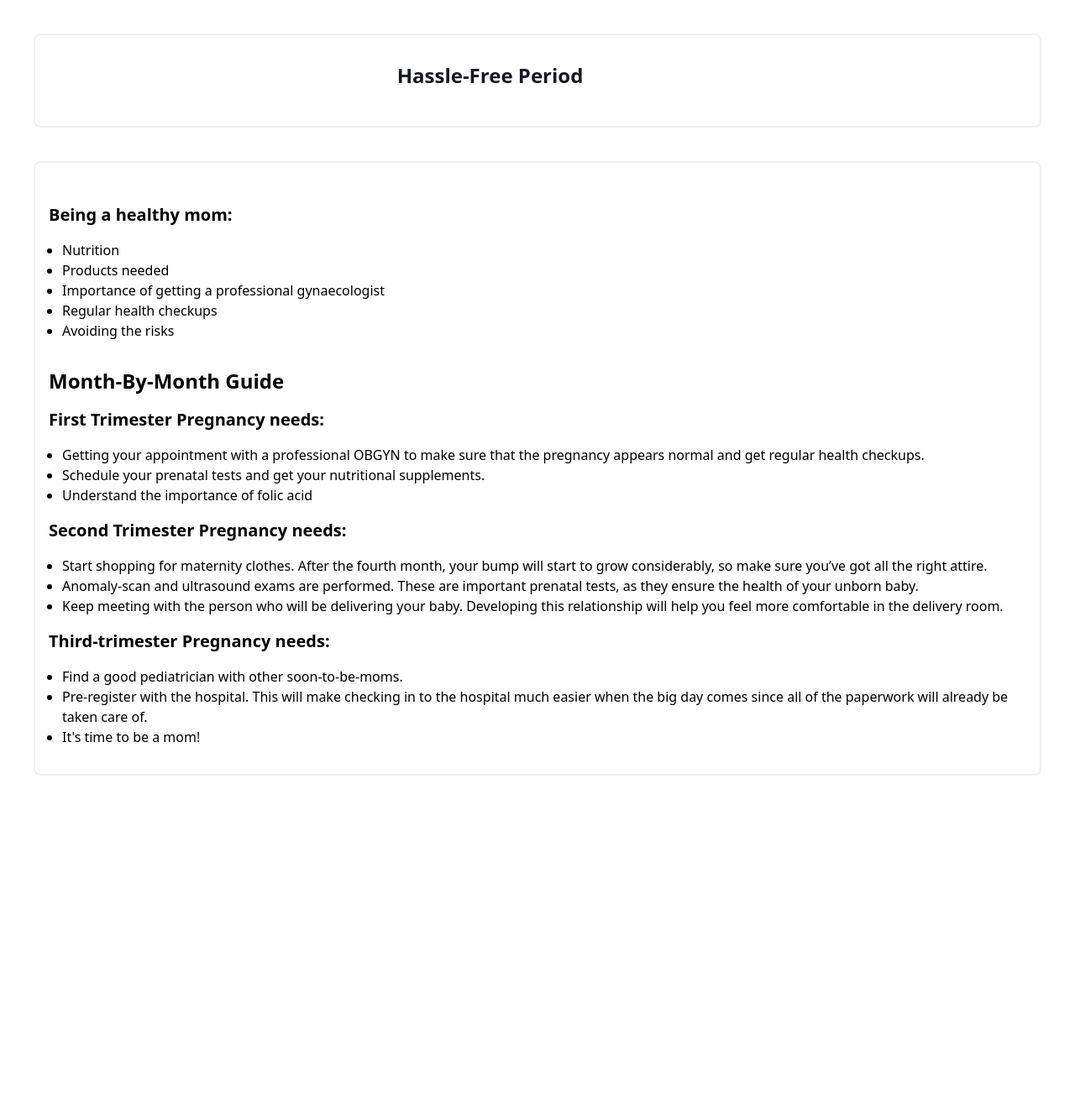
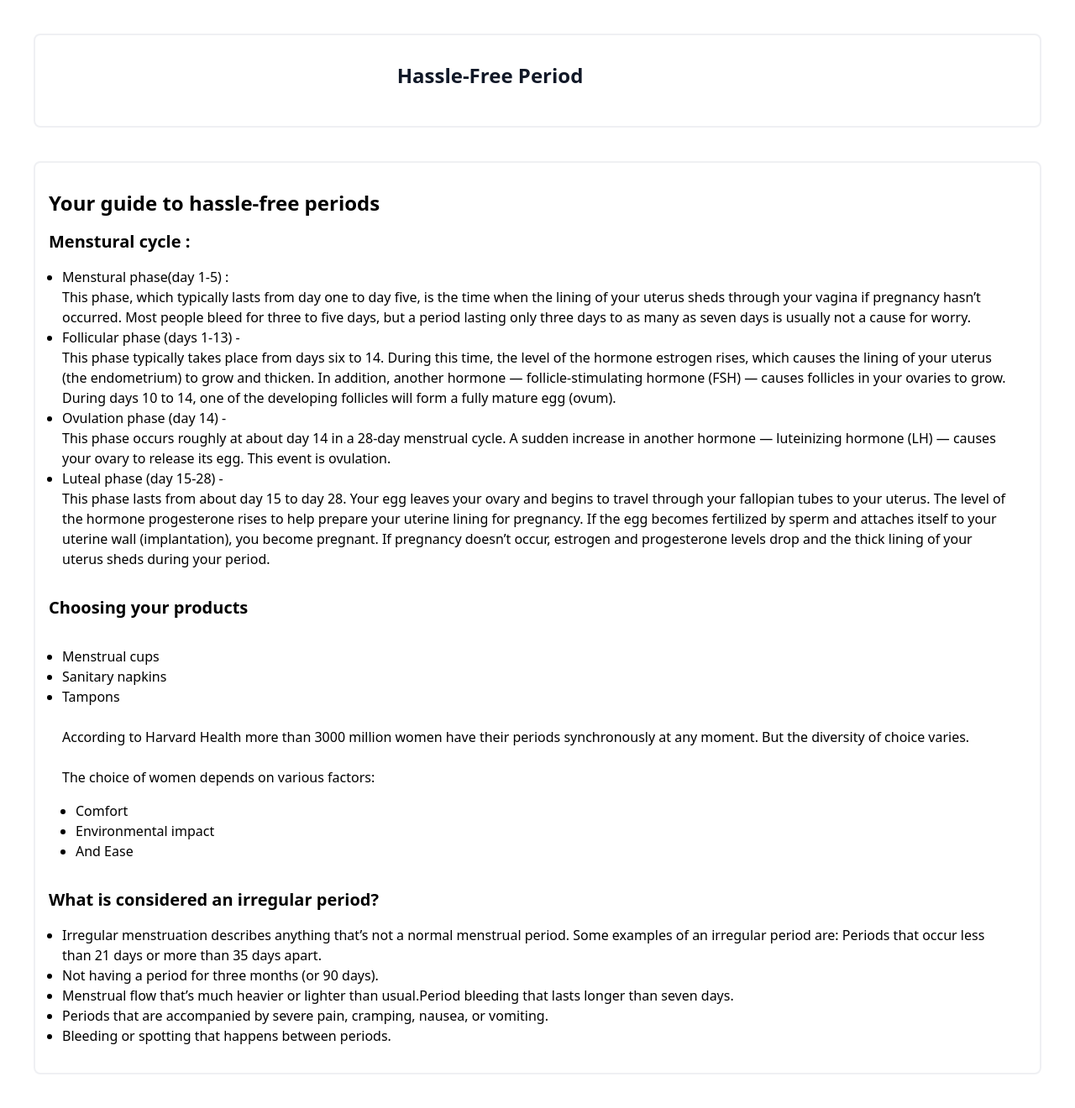
Before and after one commit to adgamerx/SheZen, a Python web app: template templates/periods.html in a window 1280 px wide. Shown: the whole page at 84% size. Before the commit the page ends 924 px from the top, so only its background shows below. Run offline with Jinja, Linux system fonts and the light colour scheme; the template is opened without the code that fills it, so the values that code supplies are empty.

Commit message:
update 6

```diff
--- a/templates/periods.html
+++ b/templates/periods.html
@@ -3,7 +3,7 @@
 <head>
     <meta charset="UTF-8">
     <meta name="viewport" content="width=device-width, initial-scale=1.0">
-    <title>Maternity Guide</title>
+    <title>Hassle-Free Periods</title>
     <link rel="stylesheet" href="https://cdnjs.cloudflare.com/ajax/libs/tailwindcss/2.2.7/tailwind.min.css">
 </head>
 <body>
@@ -18,38 +18,55 @@
 
         <div class="flex border-2 border-gray-200 border-opacity-60 rounded-lg m-10">
             <div class="p-4">
-                <h1 class="text-2xl font-bold py-4"></h1>
-                <h2 class="text-xl font-bold">Being a healthy mom:</h2>
+                <h1 class="text-2xl font-bold py-4">Your guide to hassle-free periods</h1>
+                <h2 class="text-xl font-bold">Menstural cycle : </h2>
                 <ul class="list-disc p-4">
-                    <li>Nutrition</li>
-                    <li>Products needed</li>
-                    <li>Importance of getting a professional gynaecologist</li>
-                    <li>Regular health checkups</li>
-                    <li>Avoiding the risks</li>
+                    <li><h3>Menstural phase(day 1-5) : </h3>
+                    <p>
+                        This phase, which typically lasts from day one to day five, is the time when the lining of your uterus sheds through your vagina if pregnancy hasn’t occurred. Most people bleed for three to five days, but a period lasting only three days to as many as seven days is usually not a cause for worry.
+                    </p></li>
+
+                    <li><h3>Follicular phase (days 1-13) -</h3>
+                        <p>
+                            This phase typically takes place from days six to 14. During this time, the level of the hormone estrogen rises, which causes the lining of your uterus (the endometrium) to grow and thicken. In addition, another hormone — follicle-stimulating hormone (FSH) — causes follicles in your ovaries to grow. During days 10 to 14, one of the developing follicles will form a fully mature egg (ovum).
+                        </p></li>
+
+                        <li><h3>Ovulation phase (day 14) - </h3>
+                            <p>
+                                This phase occurs roughly at about day 14 in a 28-day menstrual cycle. A sudden increase in another hormone — luteinizing hormone (LH) — causes your ovary to release its egg. This event is ovulation.
+                            </p></li>
+
+                            <li><h3>Luteal phase (day 15-28) -</h3>
+                                <p>
+                                    This phase lasts from about day 15 to day 28. Your egg leaves your ovary and begins to travel through your fallopian tubes to your uterus. The level of the hormone progesterone rises to help prepare your uterine lining for pregnancy. If the egg becomes fertilized by sperm and attaches itself to your uterine wall (implantation), you become pregnant. If pregnancy doesn’t occur, estrogen and progesterone levels drop and the thick lining of your uterus sheds during your period.
+                                </p></li>
                 </ul>
 
-                <h2 class="text-2xl font-bold py-4">Month-By-Month Guide</h2>
+                <h2 class="text-xl font-bold py-4">Choosing your products</h2>
 
-                <h2 class="text-xl font-bold">First Trimester Pregnancy needs:</h2>
                 <ul class="list-disc p-4">
-                    <li>Getting your appointment with a professional OBGYN to make sure that the pregnancy appears normal and get regular health checkups.</li>
-                    <li>Schedule your prenatal tests and get your nutritional supplements.</li>
-                    <li>Understand the importance of folic acid</li>
+                    <li>Menstrual cups</li>
+                    <li>Sanitary napkins</li>
+                    <li>Tampons</li>
+                    <br>
+                    <p>According to Harvard Health more than 3000 million women have their periods synchronously at any moment. But the diversity of choice varies.</p>
+                    <br>
+                    <p>The choice of women depends on various factors:</p>
+                    <ul class="list-disc p-4">
+                        <li>Comfort</li>
+                    <li>Environmental impact</li>
+                    <li>And Ease</li>
+                    </ul>
                 </ul>
 
-                <h2 class="text-xl font-bold">Second Trimester Pregnancy needs:</h2>
+                <h2 class="text-xl font-bold">What is considered an irregular period?</h2>
                 <ul class="list-disc p-4">
-                    <li>Start shopping for maternity clothes. After the fourth month, your bump will start to grow considerably, so make sure you’ve got all the right attire.</li>
-                    <li>Anomaly-scan and ultrasound exams are performed. These are important prenatal tests, as they ensure the health of your unborn baby.</li>
-                    <li>Keep meeting with the person who will be delivering your baby. Developing this relationship will help you feel more comfortable in the delivery room.
-                    </li>
-                </ul>
-
-                <h2 class="text-xl font-bold">Third-trimester Pregnancy needs:</h2>
-                <ul class="list-disc p-4">
-                    <li>Find a good pediatrician with other soon-to-be-moms. </li>
-                    <li>Pre-register with the hospital. This will make checking in to the hospital much easier when the big day comes since all of the paperwork will already be taken care of.</li>
-                    <li>It's time to be a mom!</li>
+                    <li>Irregular menstruation describes anything that’s not a normal menstrual period. Some examples of an irregular period are:
+                        Periods that occur less than 21 days or more than 35 days apart.</li>
+                    <li>Not having a period for three months (or 90 days).</li>
+                    <li>Menstrual flow that’s much heavier or lighter than usual.Period bleeding that lasts longer than seven days.</li>
+                    <li>Periods that are accompanied by severe pain, cramping, nausea, or vomiting.</li>
+                    <li>Bleeding or spotting that happens between periods.</li>
                 </ul>
             </div>
         </div>
```
Also changed, not shown: templates/financial-independence.html (added, +48 -0 lines).
